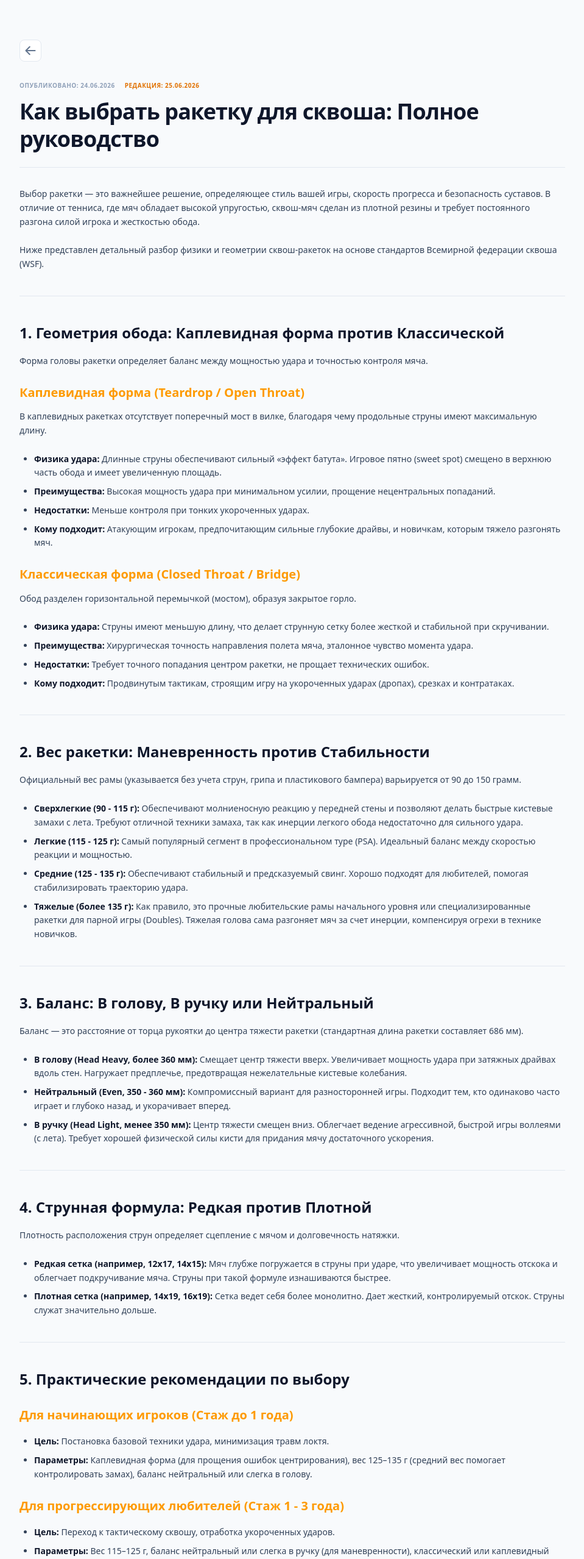
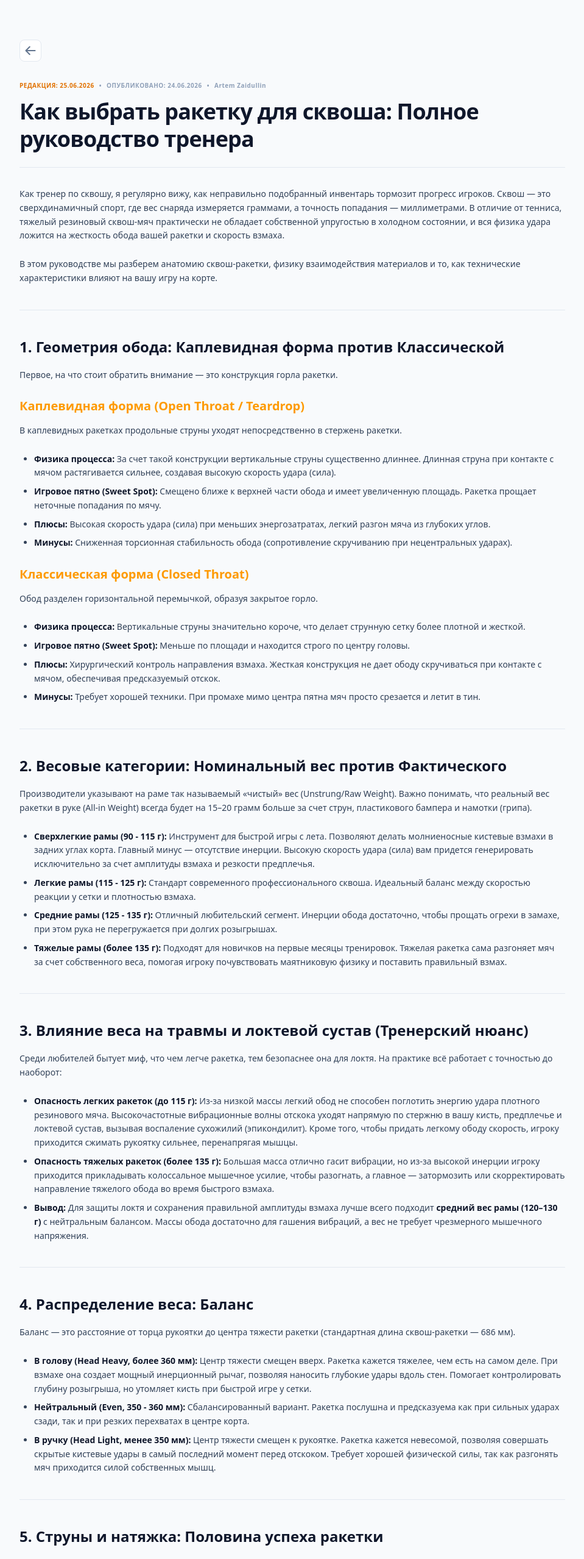
Before and after one commit to artem-ca/sofasquash, a Next.js app: page /blog/how-to-choose-a-squash-racquet in a window 1280 px wide. Shown: the part 80-2637 px from the top of the page at 61% size, without its empty margins (160-1119 px from the left). Built offline with nearby package versions, Linux system fonts and the light colour scheme; no server answers.

Commit message:
docs: refine squash racquet buying guide with coach insights and pro player specs

```diff
--- a/app/blog/[slug]/page.js
+++ b/app/blog/[slug]/page.js
@@ -83,20 +83,30 @@ export default async function PostPage({ params }) {
         </Link>
 
         <header className='mb-8 pb-6 border-b border-slate-200 dark:border-neutral-800'>
-          {/* Блок двух раздельных дат */}
-          <div className='flex flex-wrap gap-x-4 gap-y-1 text-[10px] font-bold uppercase tracking-wider text-slate-400 dark:text-slate-500'>
+          {/* Блок метаданных по стандарту Артема Зайдуллина */}
+          <div className='flex flex-wrap items-center gap-x-2 text-[10px] font-bold uppercase tracking-wider text-slate-400 dark:text-slate-500'>
+            {data.updated && data.updated !== data.date && (
+              <>
+                <span className='text-amber-600 dark:text-amber-500'>
+                  Редакция: {data.updated}
+                </span>
+                <span>•</span>
+              </>
+            )}
             <span>Опубликовано: {data.date}</span>
-            {data.updated && data.updated !== data.date && (
-              <span className='text-amber-600 dark:text-amber-500'>
-                Редакция: {data.updated}
-              </span>
+            {data.author && (
+              <>
+                <span>•</span>
+                <span className='text-slate-400 dark:text-slate-500 font-bold normal-case'>
+                  {data.author}
+                </span>
+              </>
             )}
           </div>
           <h1 className='text-3xl sm:text-4xl font-extrabold tracking-tight mt-3 text-slate-900 dark:text-slate-100 leading-tight'>
             {data.title}
           </h1>
         </header>
-
         {/* Контент статьи */}
         <div
           className='markdown-content text-sm leading-relaxed text-slate-700 dark:text-slate-300 space-y-6'
--- a/posts/how-to-choose-a-squash-racquet.md
+++ b/posts/how-to-choose-a-squash-racquet.md
@@ -1,83 +1,122 @@
 ---
-title: 'Как выбрать ракетку для сквоша: Полное руководство'
+title: 'Как выбрать ракетку для сквоша: Полное руководство тренера'
 date: '24.06.2026'
 updated: '25.06.2026'
-summary: 'Разбор ключевых технических характеристик: форма головы, вес, баланс и струнная формула. Практические рекомендации по выбору инвентаря для новичков и опытных игроков.'
+author: 'Artem Zaidullin'
+summary: 'Глубокий технический разбор характеристик сквош-ракеток от практикующего тренера. Сравнение формы обода, веса, баланса, жесткости карбона, струнной натяжки, спецификации про-игроков и личный опыт тестирования моделей Harrow.'
 ---
 
-Выбор ракетки — это важнейшее решение, определяющее стиль вашей игры, скорость прогресса и безопасность суставов. В отличие от тенниса, где мяч обладает высокой упругостью, сквош-мяч сделан из плотной резины и требует постоянного разгона силой игрока и жесткостью обода.
+Как тренер по сквошу, я регулярно вижу, как неправильно подобранный инвентарь тормозит прогресс игроков. Сквош — это сверхдинамичный спорт, где вес снаряда измеряется граммами, а точность попадания — миллиметрами. В отличие от тенниса, тяжелый резиновый сквош-мяч практически не обладает собственной упругостью в холодном состоянии, и вся физика удара ложится на жесткость обода вашей ракетки и скорость взмаха.
 
-Ниже представлен детальный разбор физики и геометрии сквош-ракеток на основе стандартов Всемирной федерации сквоша (WSF).
+В этом руководстве мы разберем анатомию сквош-ракетки, физику взаимодействия материалов и то, как технические характеристики влияют на вашу игру на корте.
 
 ---
 
 ## 1. Геометрия обода: Каплевидная форма против Классической
 
-Форма головы ракетки определяет баланс между мощностью удара и точностью контроля мяча.
+Первое, на что стоит обратить внимание — это конструкция горла ракетки.
 
-### Каплевидная форма (Teardrop / Open Throat)
+### Каплевидная форма (Open Throat / Teardrop)
 
-В каплевидных ракетках отсутствует поперечный мост в вилке, благодаря чему продольные струны имеют максимальную длину.
+В каплевидных ракетках продольные струны уходят непосредственно в стержень ракетки.
 
-- **Физика удара:** Длинные струны обеспечивают сильный «эффект батута». Игровое пятно (sweet spot) смещено в верхнюю часть обода и имеет увеличенную площадь.
-- **Преимущества:** Высокая мощность удара при минимальном усилии, прощение нецентральных попаданий.
-- **Недостатки:** Меньше контроля при тонких укороченных ударах.
-- **Кому подходит:** Атакующим игрокам, предпочитающим сильные глубокие драйвы, и новичкам, которым тяжело разгонять мяч.
+- **Физика процесса:** За счет такой конструкции вертикальные струны существенно длиннее. Длинная струна при контакте с мячом растягивается сильнее, создавая высокую скорость удара (сила).
+- **Игровое пятно (Sweet Spot):** Смещено ближе к верхней части обода и имеет увеличенную площадь. Ракетка прощает неточные попадания по мячу.
+- **Плюсы:** Высокая скорость удара (сила) при меньших энергозатратах, легкий разгон мяча из глубоких углов.
+- **Минусы:** Сниженная торсионная стабильность обода (сопротивление скручиванию при нецентральных ударах).
 
-### Классическая форма (Closed Throat / Bridge)
+### Классическая форма (Closed Throat)
 
-Обод разделен горизонтальной перемычкой (мостом), образуя закрытое горло.
+Обод разделен горизонтальной перемычкой, образуя закрытое горло.
 
-- **Физика удара:** Струны имеют меньшую длину, что делает струнную сетку более жесткой и стабильной при скручивании.
-- **Преимущества:** Хирургическая точность направления полета мяча, эталонное чувство момента удара.
-- **Недостатки:** Требует точного попадания центром ракетки, не прощает технических ошибок.
-- **Кому подходит:** Продвинутым тактикам, строящим игру на укороченных ударах (дропах), срезках и контратаках.
+- **Физика процесса:** Вертикальные струны значительно короче, что делает струнную сетку более плотной и жесткой.
+- **Игровое пятно (Sweet Spot):** Меньше по площади и находится строго по центру головы.
+- **Плюсы:** Хирургический контроль направления взмаха. Жесткая конструкция не дает ободу скручиваться при контакте с мячом, обеспечивая предсказуемый отскок.
+- **Минусы:** Требует хорошей техники. При промахе мимо центра пятна мяч просто срезается и летит в тин.
 
 ---
 
-## 2. Вес ракетки: Маневренность против Стабильности
+## 2. Весовые категории: Номинальный вес против Фактического
 
-Официальный вес рамы (указывается без учета струн, грипа и пластикового бампера) варьируется от 90 до 150 грамм.
+Производители указывают на раме так называемый «чистый» вес (Unstrung/Raw Weight). Важно понимать, что реальный вес ракетки в руке (All-in Weight) всегда будет на 15–20 грамм больше за счет струн, пластикового бампера и намотки (грипа).
 
-- **Сверхлегкие (90 - 115 г):** Обеспечивают молниеносную реакцию у передней стены и позволяют делать быстрые кистевые замахи с лета. Требуют отличной техники замаха, так как инерции легкого обода недостаточно для сильного удара.
-- **Легкие (115 - 125 г):** Самый популярный сегмент в профессиональном туре (PSA). Идеальный баланс между скоростью реакции и мощностью.
-- **Средние (125 - 135 г):** Обеспечивают стабильный и предсказуемый свинг. Хорошо подходят для любителей, помогая стабилизировать траекторию удара.
-- **Тяжелые (более 135 г):** Как правило, это прочные любительские рамы начального уровня или специализированные ракетки для парной игры (Doubles). Тяжелая голова сама разгоняет мяч за счет инерции, компенсируя огрехи в технике новичков.
+- **Сверхлегкие рамы (90 - 115 г):** Инструмент для быстрой игры с лета. Позволяют делать молниеносные кистевые взмахи в задних углах корта. Главный минус — отсутствие инерции. Высокую скорость удара (сила) вам придется генерировать исключительно за счет амплитуды взмаха и резкости предплечья.
+- **Легкие рамы (115 - 125 г):** Стандарт современного профессионального сквоша. Идеальный баланс между скоростью реакции у сетки и плотностью взмаха.
+- **Средние рамы (125 - 135 г):** Отличный любительский сегмент. Инерции обода достаточно, чтобы прощать огрехи в замахе, при этом рука не перегружается при долгих розыгрышах.
+- **Тяжелые рамы (более 135 г):** Подходят для новичков на первые месяцы тренировок. Тяжелая ракетка сама разгоняет мяч за счет собственного веса, помогая игроку почувствовать маятниковую физику и поставить правильный взмах.
 
 ---
 
-## 3. Баланс: В голову, В ручку или Нейтральный
+## 3. Влияние веса на травмы и локтевой сустав (Тренерский нюанс)
 
-Баланс — это расстояние от торца рукоятки до центра тяжести ракетки (стандартная длина ракетки составляет 686 мм).
+Среди любителей бытует миф, что чем легче ракетка, тем безопаснее она для локтя. На практике всё работает с точностью до наоборот:
 
-- **В голову (Head Heavy, более 360 мм):** Смещает центр тяжести вверх. Увеличивает мощность удара при затяжных драйвах вдоль стен. Нагружает предплечье, предотвращая нежелательные кистевые колебания.
-- **Нейтральный (Even, 350 - 360 мм):** Компромиссный вариант для разносторонней игры. Подходит тем, кто одинаково часто играет и глубоко назад, и укорачивает вперед.
-- **В ручку (Head Light, менее 350 мм):** Центр тяжести смещен вниз. Облегчает ведение агрессивной, быстрой игры воллеями (с лета). Требует хорошей физической силы кисти для придания мячу достаточного ускорения.
+- **Опасность легких ракеток (до 115 г):** Из-за низкой массы легкий обод не способен поглотить энергию удара плотного резинового мяча. Высокочастотные вибрационные волны отскока уходят напрямую по стержню в вашу кисть, предплечье и локтевой сустав, вызывая воспаление сухожилий (эпикондилит). Кроме того, чтобы придать легкому ободу скорость, игроку приходится сжимать рукоятку сильнее, перенапрягая мышцы.
+- **Опасность тяжелых ракеток (более 135 г):** Большая масса отлично гасит вибрации, но из-за высокой инерции игроку приходится прикладывать колоссальное мышечное усилие, чтобы разогнать, а главное — затормозить или скорректировать направление тяжелого обода во время быстрого взмаха.
+- **Вывод:** Для защиты локтя и сохранения правильной амплитуды взмаха лучше всего подходит **средний вес рамы (120–130 г)** с нейтральным балансом. Массы обода достаточно для гашения вибраций, а вес не требует чрезмерного мышечного напряжения.
 
 ---
 
-## 4. Струнная формула: Редкая против Плотной
+## 4. Распределение веса: Баланс
 
-Плотность расположения струн определяет сцепление с мячом и долговечность натяжки.
+Баланс — это расстояние от торца рукоятки до центра тяжести ракетки (стандартная длина сквош-ракетки — 686 мм).
 
-- **Редкая сетка (например, 12х17, 14х15):** Мяч глубже погружается в струны при ударе, что увеличивает мощность отскока и облегчает подкручивание мяча. Струны при такой формуле изнашиваются быстрее.
-- **Плотная сетка (например, 14х19, 16х19):** Сетка ведет себя более монолитно. Дает жесткий, контролируемый отскок. Струны служат значительно дольше.
+- **В голову (Head Heavy, более 360 мм):** Центр тяжести смещен вверх. Ракетка кажется тяжелее, чем есть на самом деле. При взмахе она создает мощный инерционный рычаг, позволяя наносить глубокие удары вдоль стен. Помогает контролировать глубину розыгрыша, но утомляет кисть при быстрой игре у сетки.
+- **Нейтральный (Even, 350 - 360 мм):** Сбалансированный вариант. Ракетка послушна и предсказуема как при сильных ударах сзади, так и при резких перехватах в центре корта.
+- **В ручку (Head Light, менее 350 мм):** Центр тяжести смещен к рукоятке. Ракетка кажется невесомой, позволяя совершать скрытые кистевые удары в самый последний момент перед отскоком. Требует хорошей физической силы, так как разгонять мяч приходится силой собственных мышц.
 
 ---
 
-## 5. Практические рекомендации по выбору
+## 5. Струны и натяжка: Половина успеха ракетки
 
-### Для начинающих игроков (Стаж до 1 года)
+Ракетка — это лишь обод, а по мячу бьют струны. Поведение ракетки на 50% зависит от типа струн и силы их натяжения.
 
-- **Цель:** Постановка базовой техники удара, минимизация травм локтя.
-- **Параметры:** Каплевидная форма (для прощения ошибок центрирования), вес 125–135 г (средний вес помогает контролировать замах), баланс нейтральный или слегка в голову.
+### Струнная формула (String Pattern)
 
-### Для прогрессирующих любителей (Стаж 1 - 3 года)
+- **Редкая (Open, 12x17, 14x15):** Меньше струн — больше площадь каждой ячейки. Струны сильнее прогибаются под мячом, выдавая высокую скорость удара (сила). Облегчает подкручивание мяча при косых ударах (боустах), но струны изнашиваются быстрее.
+- **Плотная (Closed, 14x19, 16x19):** Сетка ведет себя более монолитно. Дает жесткий, линейный и полностью контролируемый отскок. Подходит для игроков, строящих игру на точности и удержании темпа.
 
-- **Цель:** Переход к тактическому сквошу, отработка укороченных ударов.
-- **Параметры:** Вес 115–125 г, баланс нейтральный или слегка в ручку (для маневренности), классический или каплевидный обод в зависимости от стиля (атака или контроль).
+### Сила натяжения (Tension)
 
-### Для продвинутых игроков и профессионалов
+Стандартный диапазон натяжки — от 10 до 13 кг.
 
-- **Цель:** Максимальный темп, скрытые удары, игра с лета на Т-зоне.
-- **Параметры:** Сверхлегкие или легкие рамы (110–120 г), баланс в ручку для мгновенного кистевого перевода или жесткий тяжелый баланс в голову (стиль Harrow Vapor) для глубокого доминирования.
+- **Слабая натяжка (10 - 11 кг):** Дает высокую скорость удара (сила) за счет упругости, но снижает контроль направления.
+- **Сильная натяжка (12 - 13.5 кг):** Струны ведут себя жестко. Вы получаете идеальный контроль направления полета мяча, но вам нужно самостоятельно вкладываться в каждый взмах.
+
+---
+
+## 6. Выбор ракеток топ-игроков на сегодняшний день (2026)
+
+В профессиональном туре PSA каждый грамм, баланс и натяжка подбираются индивидуально. Вот на каком оборудовании строят свою игру мировые лидеры сегодня:
+
+- **Мостафа Асаль (Mostafa Asal) — World #1:** Играет именной моделью **Tecnifibre Slash 120 Control**. Это укороченная классическая рама с площадью головы 460 кв.см для невероятно взрывной, силовой и плотной атаки.
+- **Али Фараг (Ali Farag) — World #2:** Много лет сохраняет преданность серии **Dunlop FX 128 Pro**. Это каплевидная мощная ракета с открытым горлом, дающая глубочайшие, плотные драйвы в заднюю часть корта.
+- **Диего Элиас (Diego Elias) — World #3:** Официально представляет модель **Dunlop CX 132**. Однако среди сквош-профессионалов известен интригующий секрет: Диего на самом деле использует индивидуальный кастом с формулой струн 14х18 (вместо стандартных 16х19), косметически окрашенный под серийную модель CX 132.
+- **Нур Эль Шербини (Nour El Sherbini) — Женский лидер тура:** Играет именной моделью **Tecnifibre Carboflex X-TOP V2 125 NS**. Чтобы сделать взмах еще более плотным и тяжелым, она самостоятельно наносит утяжеляющие свинцовые ленты (lead tape) на обод ракетки.
+- **Хания Эль Хаммами (Hania El Hammamy):** Звезда женского сквоша выступает с каплевидной моделью **Head Speed 135 (2025)**, которую легко узнать на трансляциях по яркой красной намотке на рукоятке.
+- **Амина Орфи (Amina Orfi):** Юное египетское дарование играет классической жесткой моделью **Dunlop CX 120 (2025)**, обеспечивающей отличную резкость у передней стены.
+
+---
+
+## 7. Практический опыт: Линейка Harrow через мою призму
+
+За время своей игровой и тренерской практики я перепробовал множество моделей разных брендов, но в итоге выделил для себя Harrow. Это премиальные, жесткие ракетки из высокомодульного карбона. Я протестировал поведение трех знаковых моделей этого бренда на корте:
+
+### Harrow Vapor Misfit 2019
+
+Это моя первая, основная и самая любимая ракетка.
+
+- **Ощущения на корте:** Это классика Harrow. У нее традиционная геометрия головы, жесткий обод и баланс, сильно смещенный в голову. Взмах и удар получаются плотными, а скорость удара (сила) — очень внушительной. Вы чувствуете каждый миллиметр соприкосновения струн с мячом.
+- **Струнный нюанс:** На своей Misfit я использую профессиональную жесткую струну **Ashaway PowerNick 18 Red** (толщина 1.15 мм, материал Zyex). Мой личный выбор натяжки — экстремально низкие **7 на 8 кг**. Сверхнизкое натяжение на столь жесткой струне создает феноменальный «эффект кармана» (ball pocketing). Мяч глубоко погружается в сетку при контакте, а затем буквально выстреливает вперед с огромной скоростью за счет батутного эффекта, что полностью компенсирует жесткость обода Misfit.
+
+### Harrow Response 120
+
+Модель, разработанная для современной скоростной игры.
+
+- **Ощущения на корте:** В отличие от Vapor, геометрия Response более гибкая. Эта ракетка прощает гораздо больше технических ошибок при нецентральных ударах. Она хорошо подходит тем, кто хочет получить фирменную жесткость Harrow, но еще нарабатывает чистый центр взмаха.
+
+### Harrow Meta 115
+
+Ультралегкая атакующая модель.
+
+- **Ощущения на корте:** Meta 115 обладает очень интересным характером. По балансу она заметно смещена в голову, что необычно для веса в 115 грамм. Это создает гибридный эффект: ракетка ощущается как атакующий инструмент (за счет веса в голове вы без труда пробиваете сильные удары), но при этом она остается маневренной и послушной в кисти за счет общей легкости рамы. Идеально подходит для агрессивных перехватов.
```
